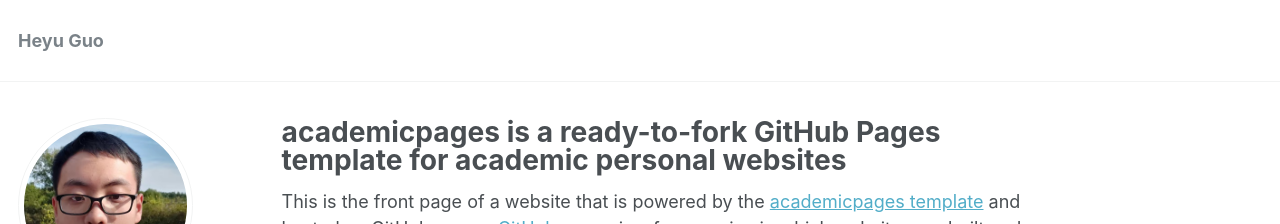
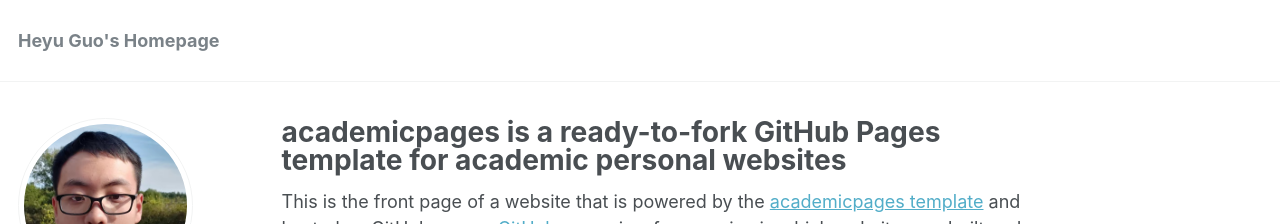
Before and after one commit to GuoHeyu/GuoHeyu.github.io, a Jekyll site: the page built from _pages/about.md, in a window 1280 px wide and 900 px high. Shown: the top 224 px of the window. Built offline with Jekyll 4.4.1, drawn with Linux system fonts in a browser that asks for light colours.

Commit message:
Update _config.yml

```diff
--- a/_config.yml
+++ b/_config.yml
@@ -7,7 +7,7 @@
 
 # Site Settings
 locale                   : "en-US"
-title                    : "Heyu Guo"
+title                    : "Heyu Guo's Homepage"
 title_separator          : "-"
 name                     : &name "Heyu Guo"
 description              : &description "Senior undergraduate at Peking University"
```
